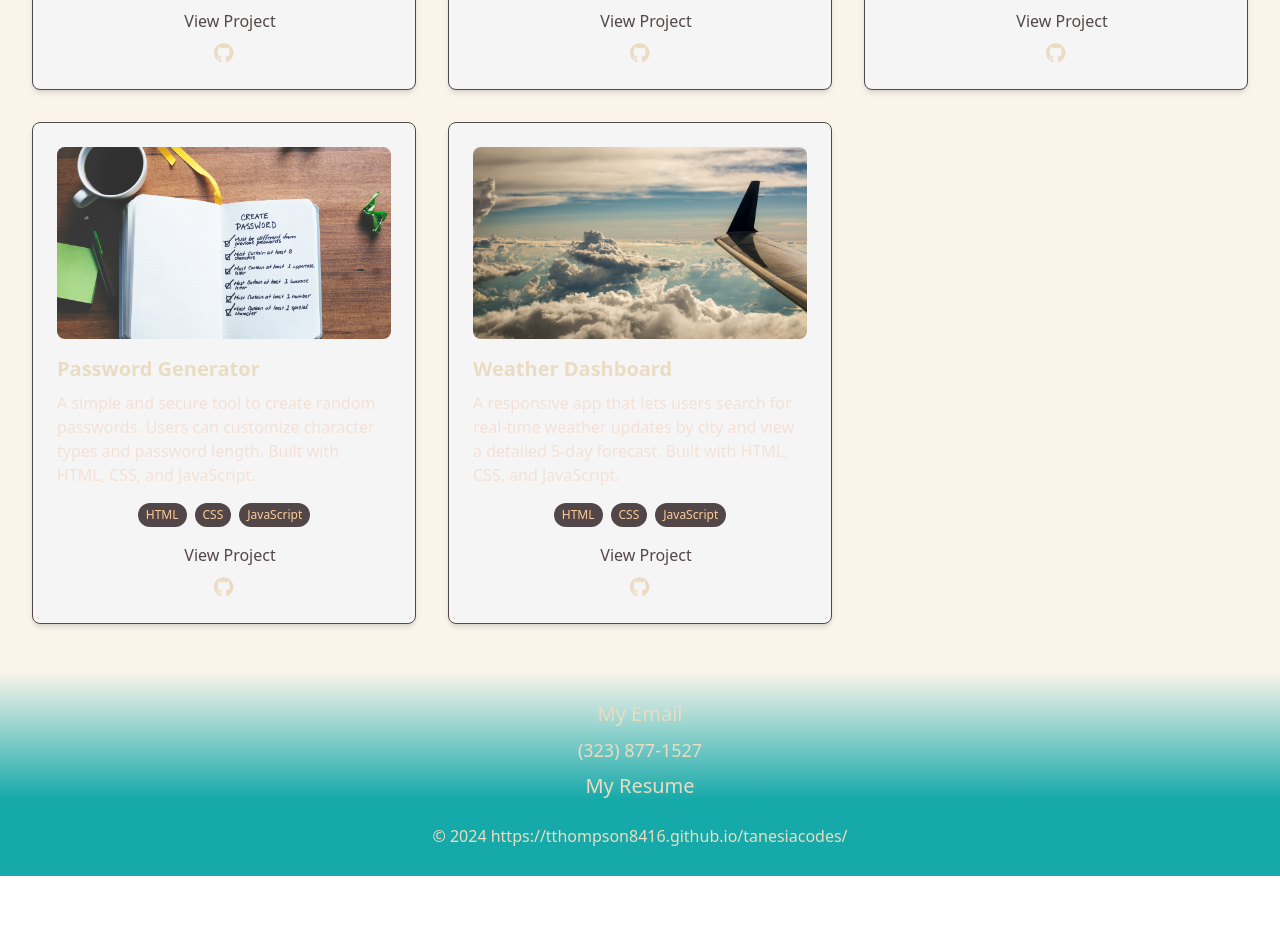
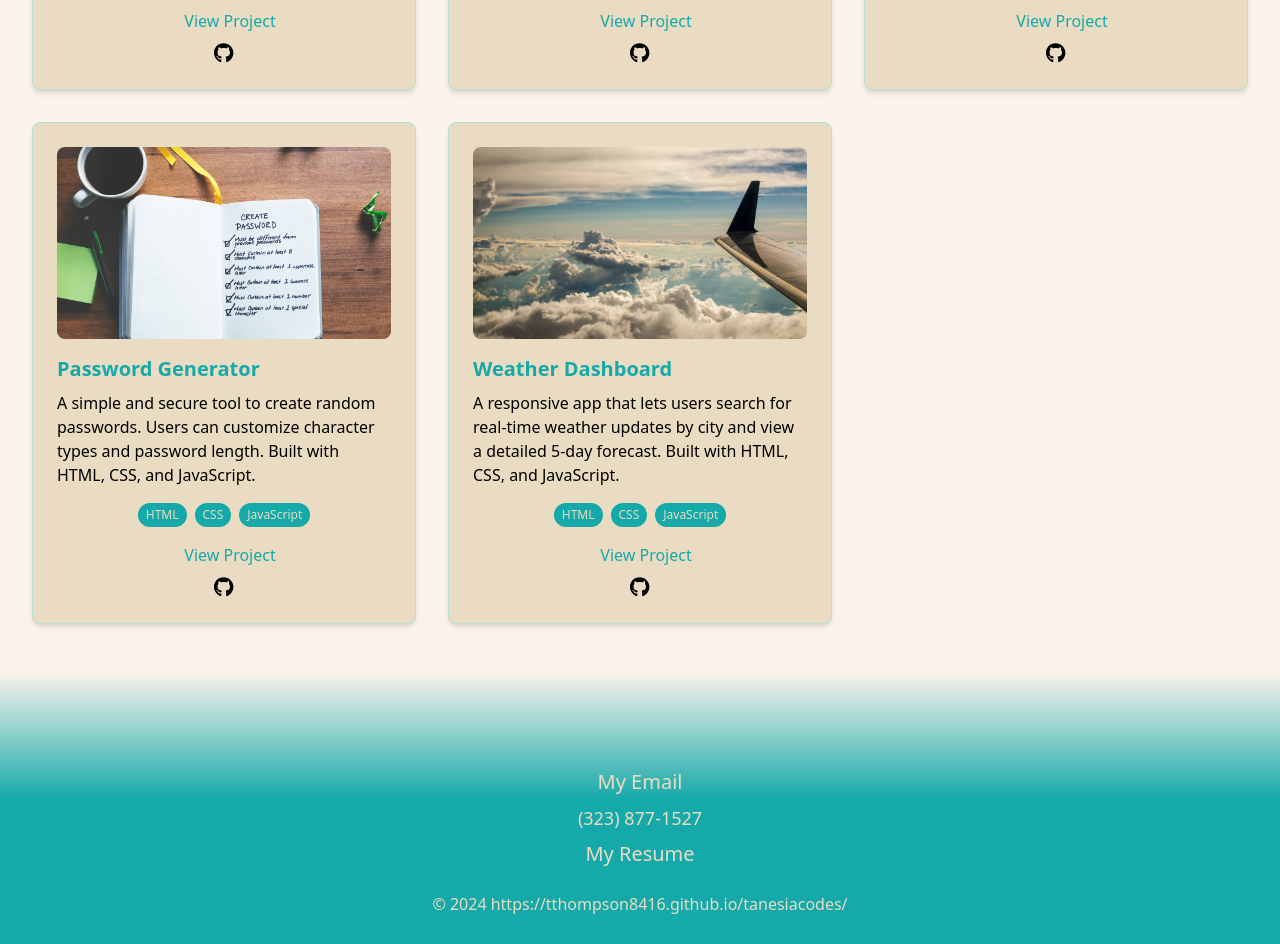
Before and after one commit to Tthompson8416/tanesiacodes, a React (Vite) app: page / in a window 1280 px wide. Shown: the part 1720-2664 px from the top of the page. Before the commit the page ends 2596 px from the top, so only its background shows below. Built offline with nearby package versions, Linux system fonts and the light colour scheme.

Commit message:
Initial color theme added for project section

```diff
--- a/src/components/Footer.jsx
+++ b/src/components/Footer.jsx
@@ -1,9 +1,9 @@
 const Footer = () => {
   return (
-    <footer className="bg-custom-intro text-custom-intro-text py-7 relative overflow-hidden">
+    <footer className="bg-custom-intro-bg text-custom-intro-text py-7 relative overflow-hidden pt-24">
       {/* Gradient overlay at the top of the footer */}
       <div
-        className="absolute top-0 left-0 w-full h-32 bg-gradient-to-t from-custom-intro to-custom-dark">
+        className="absolute top-0 left-0 w-full h-32 bg-gradient-to-t from-custom-intro-bg to-custom-dark">
         {/* 'absolute' positions the gradient at the top of the footer */}
         {/* 'top-0 left-0' ensures it starts at the top-left corner */}
         {/* 'w-full h-32' makes it span the full width and 32px in height */}
--- a/src/components/IntroSection.jsx
+++ b/src/components/IntroSection.jsx
@@ -38,7 +38,7 @@ const IntroSection = () => {
       transition={{ duration: 1 }} // Timing for the section animation
       className="intro-section-container"
     >
-      <div className="min-h-screen bg-custom-intro flex flex-col items-center justify-center p-0 pt-18 lg:pb-56 relative overflow-hidden">
+      <div className="min-h-screen bg-custom-intro-bg flex flex-col items-center justify-center p-0 pt-18 lg:pb-56 relative overflow-hidden">
         {/* Gradient overlay at the bottom of the section */}
         <div className="absolute bottom-0 left-0 w-full h-32 bg-gradient-to-b from-transparent to-white"></div>
 
@@ -54,7 +54,7 @@ const IntroSection = () => {
 
         {/* Welcome text */}
         <motion.h1
-          className="text-4xl md:text-5xl text-custom-text mb-4"
+          className="text-4xl md:text-5xl text-custom-light mb-4"
           initial={{ opacity: 0, y: 10 }}
           animate={{ opacity: 1, y: 0 }}
           transition={{ duration: 1, delay: 0.5 }} // Slight delay for welcome text
--- a/src/components/ProjectsSection.jsx
+++ b/src/components/ProjectsSection.jsx
@@ -30,7 +30,7 @@ const ProjectsSection = ({ projects }) => {
               alt={project.title}
               className="w-full h-48 object-cover rounded-lg mb-4"
             />
-            <h3 className="text-xl font-bold mb-2 text-custom-text">
+            <h3 className="text-xl font-bold mb-2 text-custom-accent">
               {project.title}
             </h3>
             <p className="text-custom-subtext mb-4">{project.description}</p>
@@ -39,7 +39,7 @@ const ProjectsSection = ({ projects }) => {
                 {project.techStack.map((tech, i) => (
                   <span
                     key={i}
-                    className="bg-custom-accent text-custom-link text-center px-2 py-1 rounded-full text-xs whitespace-nowrap"
+                    className="bg-custom-accent text-custom-light text-center px-2 py-1 rounded-full text-xs whitespace-nowrap"
                   >
                     {tech}
                   </span>
@@ -60,7 +60,7 @@ const ProjectsSection = ({ projects }) => {
                     href={project.githubLink}
                     target="_blank"
                     rel="noopener noreferrer"
-                    className="text-custom-text hover:text-black transition-colors"
+                    className="text-custom-gh hover:text-black transition-colors"
                   >
                     <FontAwesomeIcon icon={faGithub} size="lg" />{" "}
                     {/* Large size GitHub icon */}
--- a/tailwind.config.js
+++ b/tailwind.config.js
@@ -8,13 +8,12 @@ export default {
     extend: {
       colors: {
         'custom-dark': '#faf4eb', // Background color for sections
-        'custom-light': '#f5f5f5', // Light background for cards
-        'custom-accent': '#524748', // Accent color for headings and buttons
-        'custom-border': '#524748', // Border color
-        'custom-text': '#eadcc2', // Primary text color
-        'custom-subtext': '#f3e1d8', // Secondary text color
-        'custom-link': '#ffcc99',
-        'custom-intro': '#15a9a9',
+        'custom-light': '#eadcc2', // Light background for cards
+        'custom-accent': '#15a9a9', // Accent color for headings and buttons
+        'custom-border': '#b6e2d3', // Border color
+        'custom-gh': '#', // Intro / footer text color
+        'custom-subtext': '#', // Project Description text color
+        'custom-intro-bg': '#15a9a9',
         'custom-intro-text': '#eadcc2',
     },
   },
```
